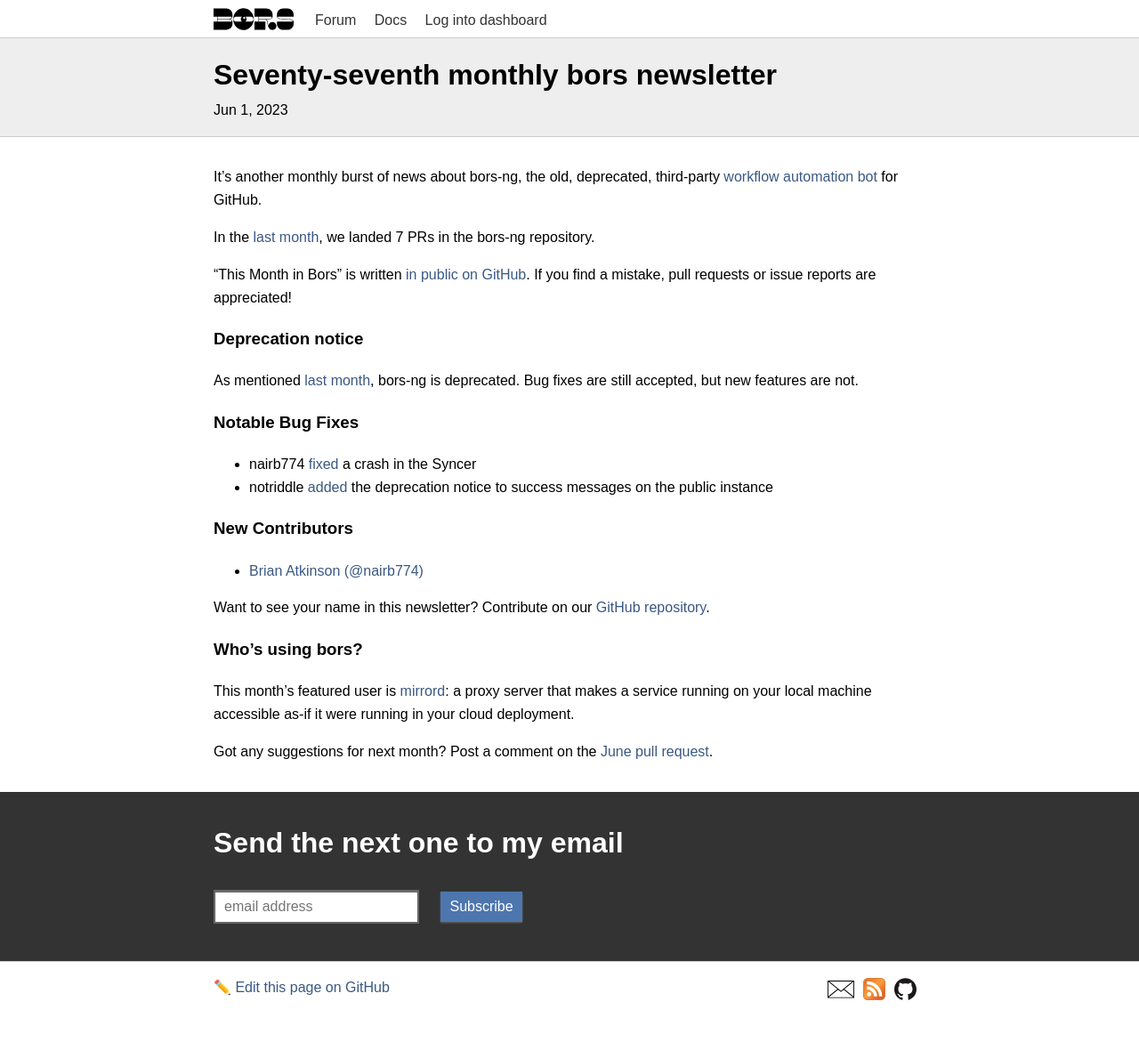
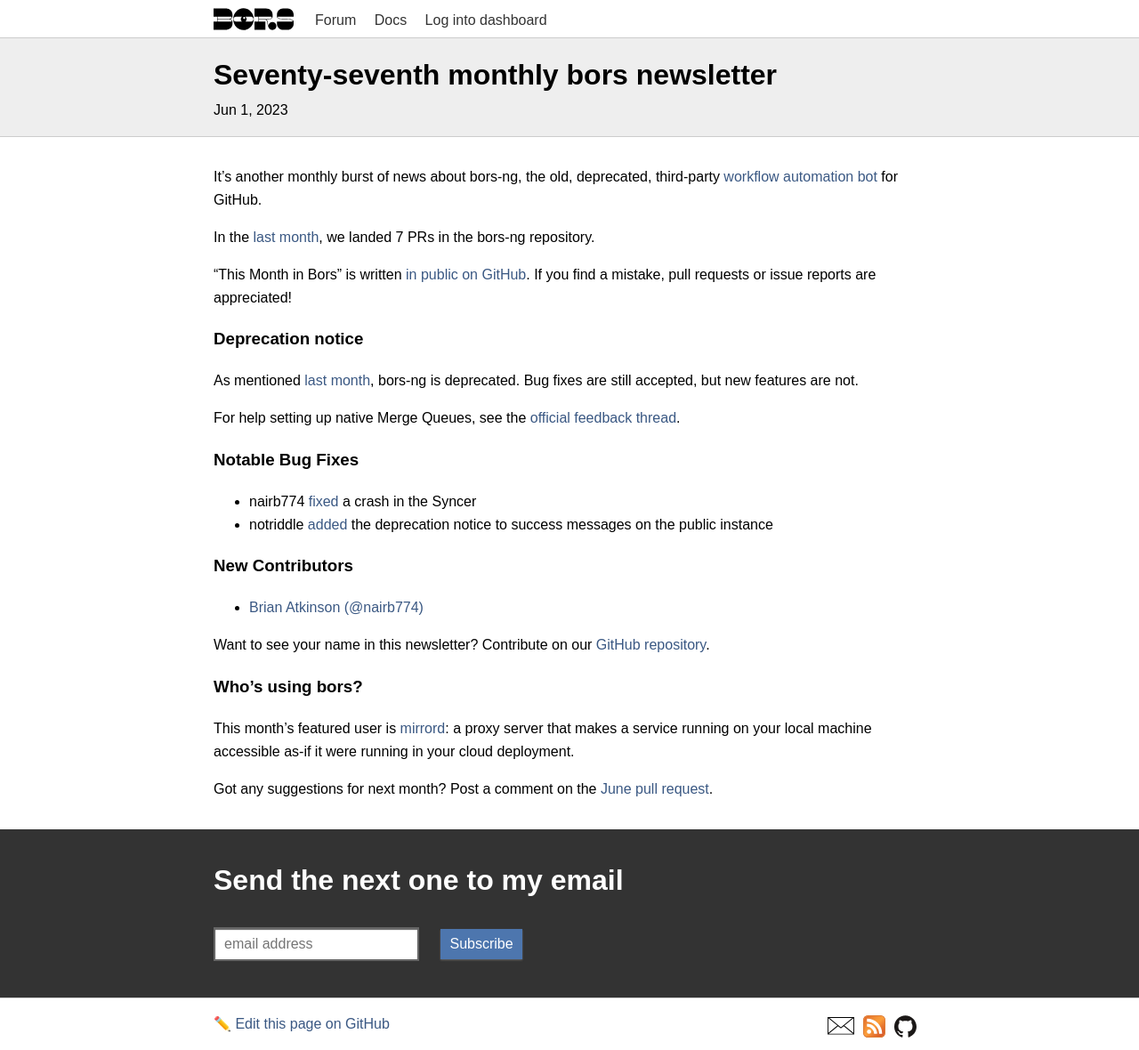
Before and after one commit to bors-ng/bors-ng.github.io, a Jekyll site: the page built from _posts/2023-06-01-tmib-77.md, in a window 1280 px wide. Shown: the whole page at 89% size. Built offline with Jekyll 4.4.1, drawn with Linux system fonts in a browser that asks for light colours; before the commit the page ends 1138 px from its top, so only the background shows below that.

Commit message:
Update 2023-06-01-tmib-77.md

```diff
--- a/_posts/2023-06-01-tmib-77.md
+++ b/_posts/2023-06-01-tmib-77.md
@@ -21,6 +21,7 @@
 
 As mentioned [last month](https://bors.tech/newsletter/2023/05/01/tmib-76/), bors-ng is deprecated. Bug fixes are still accepted, but new features are not.
 
+For help setting up native Merge Queues, see the [official feedback thread](https://github.com/orgs/community/discussions/46757).
 
 ### Notable Bug Fixes
 
```
